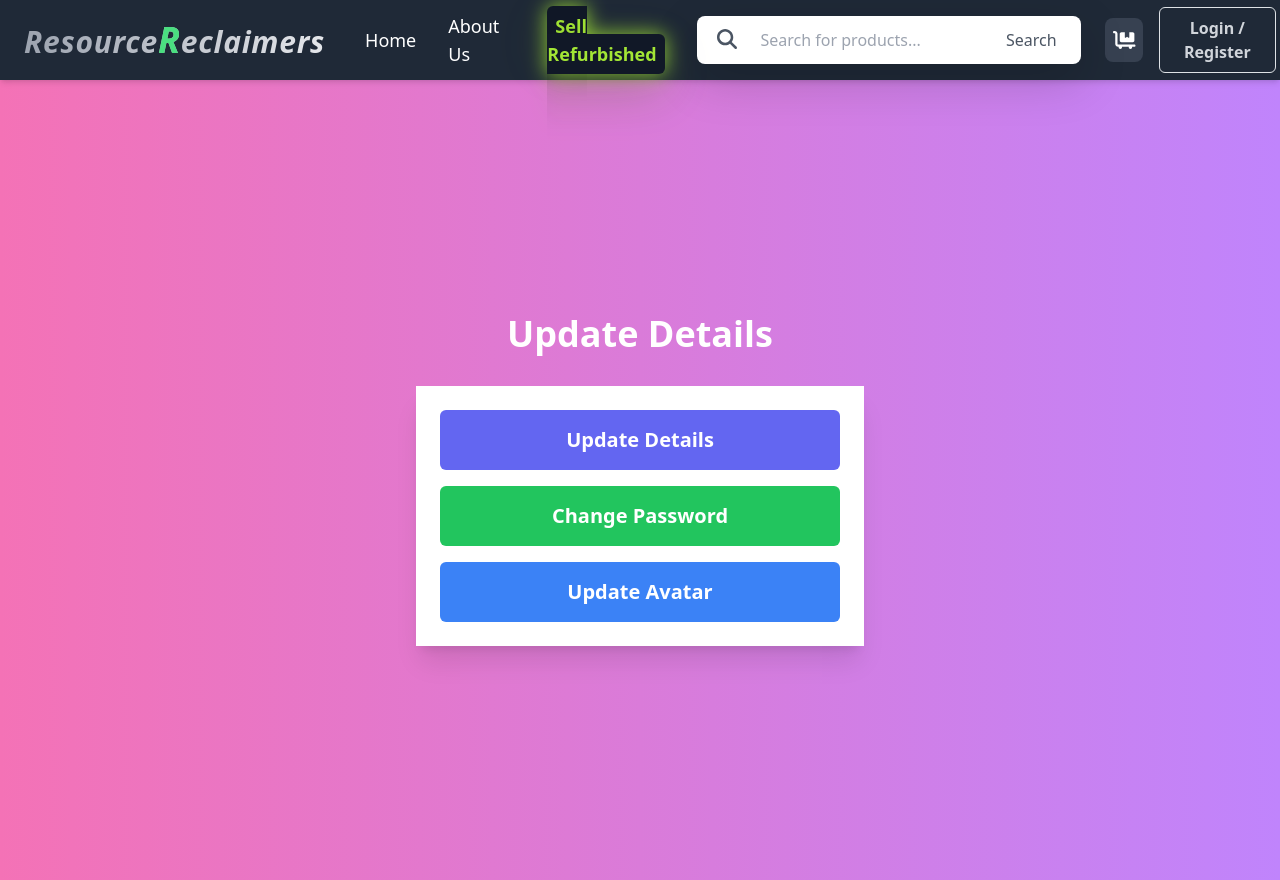
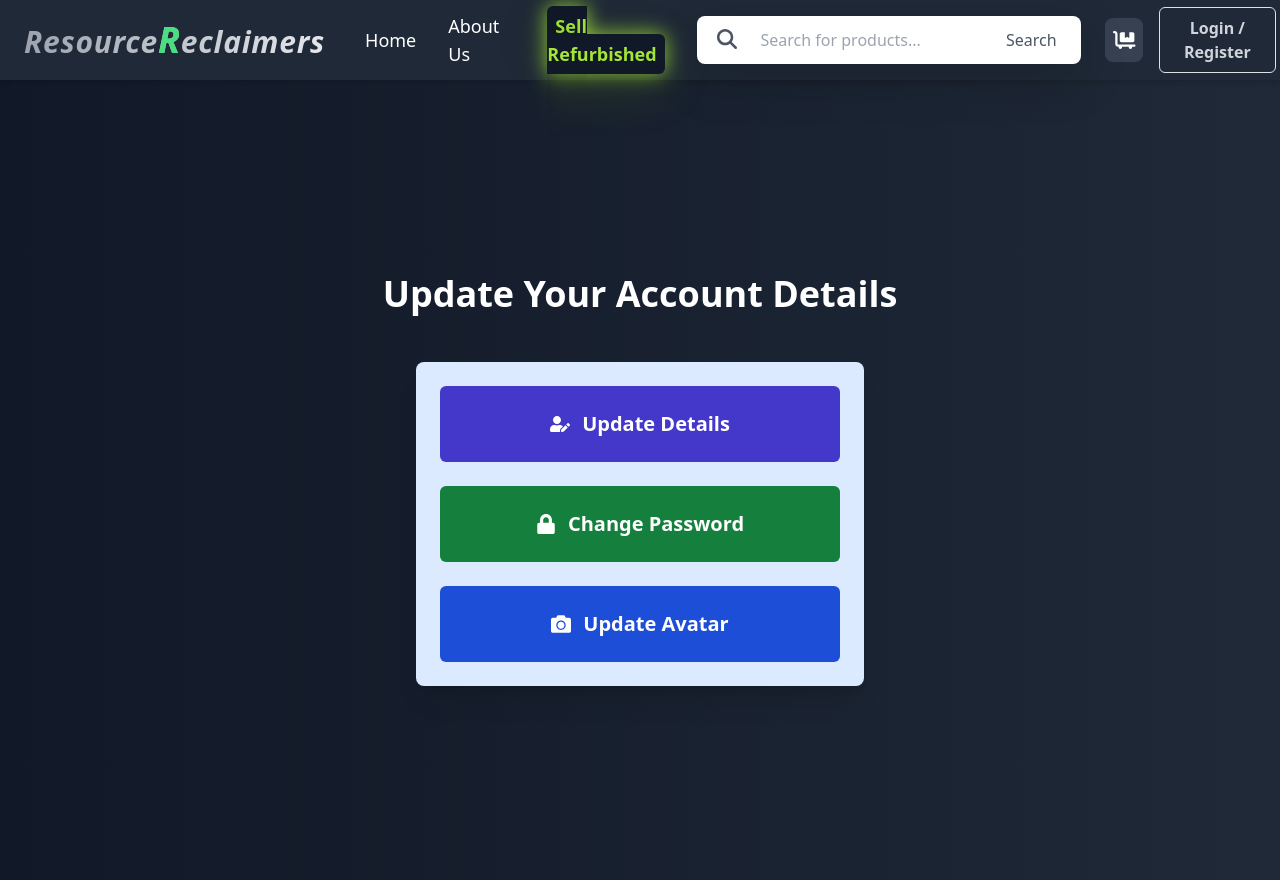
Before and after one commit to AdityacodeNIT/resourceReclaimers, a React (Vite) app in the folder frontEnd/: page /updateDetails in a window 1280 px wide. Built offline with nearby package versions, Linux system fonts and the light colour scheme; no server answers.

Commit message:
feat: Enhance UpdateDetails component with improved styling and icons for better user experience

```diff
--- a/frontEnd/src/components/User/UpdateDetails.jsx
+++ b/frontEnd/src/components/User/UpdateDetails.jsx
@@ -1,29 +1,37 @@
 import React from "react";
 import { Link } from "react-router-dom";
+import { FaUserEdit, FaLock, FaCamera } from "react-icons/fa"; // Importing icons
 
 const UpdateDetails = () => {
   return (
-    <div className="bg-gradient-to-r from-pink-400 to-purple-400 min-h-screen flex flex-col justify-center items-center">
-      <h1 className="text-3xl md:text-4xl font-bold text-white mb-8">
-        Update Details
+    <div className="bg-gradient-to-r from-gray-900 to-gray-800 min-h-screen flex flex-col justify-center items-center py-12">
+      <h1 className="text-3xl md:text-4xl font-bold text-white mb-12">
+        Update Your Account Details
       </h1>
 
-      <div className="bg-white  shadow-xl p-4 w-full max-w-md flex flex-col space-y-4">
+      <div className="bg-blue-100 shadow-xl rounded-lg p-6 w-full max-w-md flex flex-col space-y-6">
+
+        {/* Update Details Link */}
         <Link to="/changeDetails" className="w-full">
-          <div className="font-semibold text-lg md:text-xl text-center py-3 bg-indigo-500 text-white rounded-md hover:bg-indigo-600 transition">
-            Update Details
+          <div className="font-semibold text-lg md:text-xl flex items-center justify-center py-4 bg-indigo-700 text-white rounded-md hover:bg-indigo-700 transition ease-in-out transform hover:scale-105">
+            <FaUserEdit className="mr-3 text-xl" />
+            <span>Update Details</span>
           </div>
         </Link>
 
+        {/* Change Password Link */}
         <Link to="/changePassword" className="w-full">
-          <div className="font-semibold text-lg md:text-xl text-center py-3 bg-green-500 text-white rounded-md hover:bg-green-600 transition">
-            Change Password
+          <div className="font-semibold text-lg md:text-xl flex items-center justify-center py-4 bg-green-700 text-white rounded-md hover:bg-green-700 transition ease-in-out transform hover:scale-105">
+            <FaLock className="mr-3 text-xl" />
+            <span>Change Password</span>
           </div>
         </Link>
 
+        {/* Update Avatar Link */}
         <Link to="/updateAvatar" className="w-full">
-          <div className="font-semibold text-lg md:text-xl text-center py-3 bg-blue-500 text-white rounded-md hover:bg-blue-600 transition">
-            Update Avatar
+          <div className="font-semibold text-lg md:text-xl flex items-center justify-center py-4 bg-blue-700 text-white rounded-md hover:bg-blue-700 transition ease-in-out transform hover:scale-105">
+            <FaCamera className="mr-3 text-xl" />
+            <span>Update Avatar</span>
           </div>
         </Link>
       </div>
--- a/frontEnd/src/components/User/UpdateUserAccountDetails.jsx
+++ b/frontEnd/src/components/User/UpdateUserAccountDetails.jsx
@@ -84,7 +84,7 @@ const UpdateUserAccountDetails = () => {
               type="submit"
               className="w-full p-3 bg-blue-800 text-white font-bold rounded-md transition duration-200 hover:bg-rose-600"
             >
-              Login
+              Update Details
             </button>
           </form>
         </div>
```
